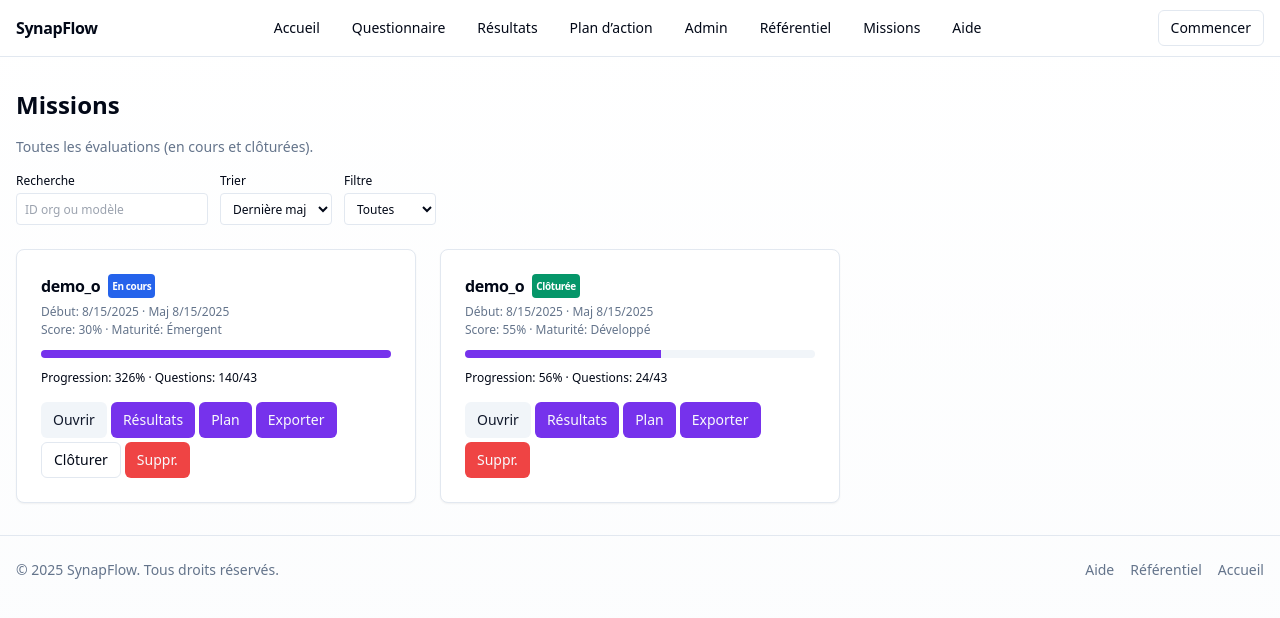
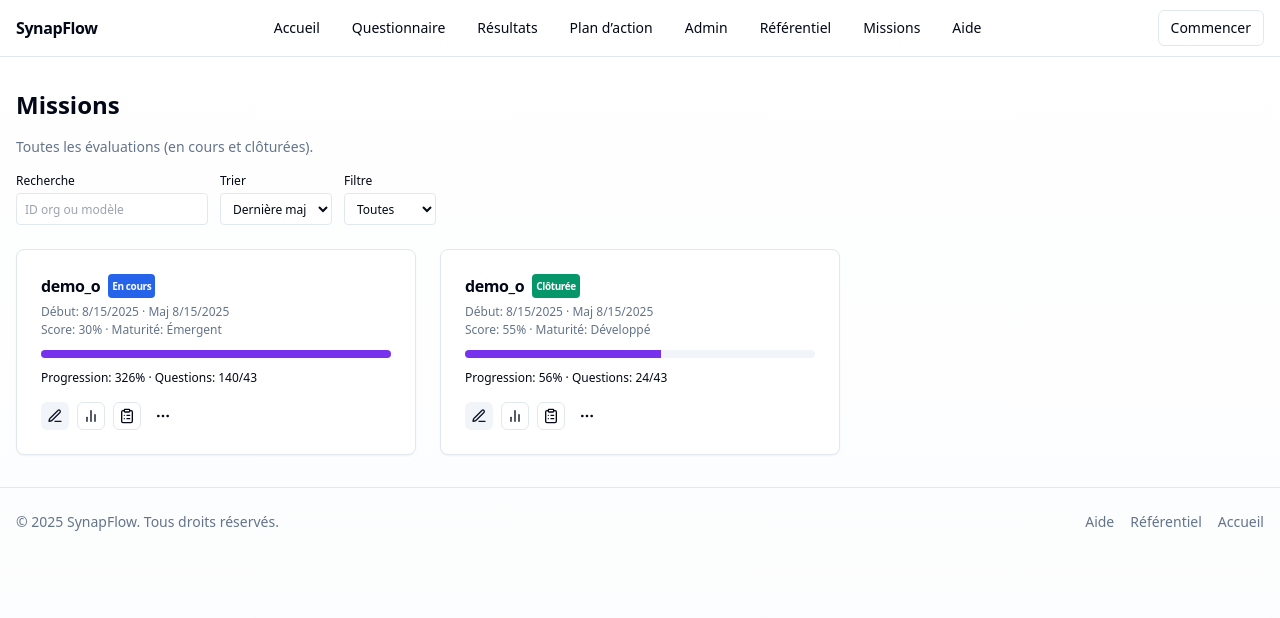
Before and after one commit to MBeji/ia-assessment-lab, a React (Vite) app: page /archives in a window 1280 px wide. Shown: the top 618 px of the page. Built offline with nearby package versions, Linux system fonts and the light colour scheme; no server answers; the database is empty.

Commit message:
feat(missions): menu actions + reouverture mission

```diff
--- a/src/pages/Missions.tsx
+++ b/src/pages/Missions.tsx
@@ -5,11 +5,13 @@
 import { useNavigate } from 'react-router-dom';
 import { Button } from "@/components/ui/button";
 import { Card, CardContent, CardDescription, CardHeader, CardTitle } from "@/components/ui/card";
+import { DropdownMenu, DropdownMenuTrigger, DropdownMenuContent, DropdownMenuItem } from '@/components/ui/dropdown-menu';
+import { MoreHorizontal, BarChart2, ClipboardList, Edit3, RotateCcw } from 'lucide-react';
 
 const statusLabel = (a: any) => a.completedAt ? 'Clôturée' : 'En cours';
 
 const Missions = () => {
-  const { assessments, selectAssessment, getAssessmentProgress, getAssessmentScorecard, exportAssessment, closeAssessment, deleteAssessment } = useAssessment();
+  const { assessments, selectAssessment, getAssessmentProgress, getAssessmentScorecard, exportAssessment, closeAssessment, deleteAssessment, reopenAssessment, plan } = useAssessment() as any;
   const nav = useNavigate();
   const [query, setQuery] = useState('');
   const [sort, setSort] = useState<'updated'|'score'|'progress'>('updated');
@@ -71,13 +73,21 @@
               <CardContent className="space-y-3 text-xs">
                 <div className="h-2 w-full bg-muted rounded overflow-hidden"><div className="h-full bg-primary" style={{width: pct+'%'}}/></div>
                 <p>Progression: {pct}% · Questions: {prog.answered}/{prog.total}</p>
-                <div className="flex flex-wrap gap-1 pt-1">
-                  <Button size="sm" variant="secondary" onClick={(e)=> { e.stopPropagation(); selectAssessment(a.id); nav('/questionnaire'); }}>Ouvrir</Button>
-                  <Button size="sm" onClick={(e)=> { e.stopPropagation(); selectAssessment(a.id); nav('/resultats'); }}>Résultats</Button>
-                  <Button size="sm" onClick={(e)=> { e.stopPropagation(); selectAssessment(a.id); nav('/plan'); }}>Plan</Button>
-                  <Button size="sm" onClick={(e)=> { e.stopPropagation(); exportAssessment(a.id); }}>Exporter</Button>
-                  {!a.completedAt && <Button size="sm" variant="outline" onClick={(e)=> { e.stopPropagation(); closeAssessment(a.id); }}>Clôturer</Button>}
-                  <Button size="sm" variant="destructive" onClick={(e)=> { e.stopPropagation(); if(confirm('Supprimer ?')) deleteAssessment(a.id); }}>Suppr.</Button>
+                <div className="flex items-center gap-2 pt-1">
+                  <Button size="icon" variant="secondary" className="h-7 w-7" title="Questionnaire" onClick={(e)=> { e.stopPropagation(); selectAssessment(a.id); nav('/questionnaire'); }}><Edit3 className="h-3.5 w-3.5" /></Button>
+                  <Button size="icon" variant="outline" className="h-7 w-7" title="Résultats" onClick={(e)=> { e.stopPropagation(); selectAssessment(a.id); nav('/resultats'); }}><BarChart2 className="h-3.5 w-3.5" /></Button>
+                  <Button size="icon" variant="outline" className="h-7 w-7" title="Plan" onClick={(e)=> { e.stopPropagation(); selectAssessment(a.id); nav('/plan'); }}><ClipboardList className="h-3.5 w-3.5" /></Button>
+                  <DropdownMenu>
+                    <DropdownMenuTrigger asChild>
+                      <Button size="icon" variant="ghost" className="h-7 w-7" onClick={(e)=> e.stopPropagation()}><MoreHorizontal className="h-4 w-4" /></Button>
+                    </DropdownMenuTrigger>
+                    <DropdownMenuContent align="end">
+                      <DropdownMenuItem onClick={()=> { selectAssessment(a.id); exportAssessment(a.id); }}>Exporter</DropdownMenuItem>
+                      {!a.completedAt && <DropdownMenuItem onClick={()=> closeAssessment(a.id)}>Clôturer</DropdownMenuItem>}
+                      {a.completedAt && <DropdownMenuItem onClick={()=> reopenAssessment(a.id)}><RotateCcw className="h-3 w-3 mr-1" />Réouvrir</DropdownMenuItem>}
+                      <DropdownMenuItem onClick={()=> { if(confirm('Supprimer ?')) deleteAssessment(a.id); }}>Supprimer</DropdownMenuItem>
+                    </DropdownMenuContent>
+                  </DropdownMenu>
                 </div>
               </CardContent>
             </Card>
```
